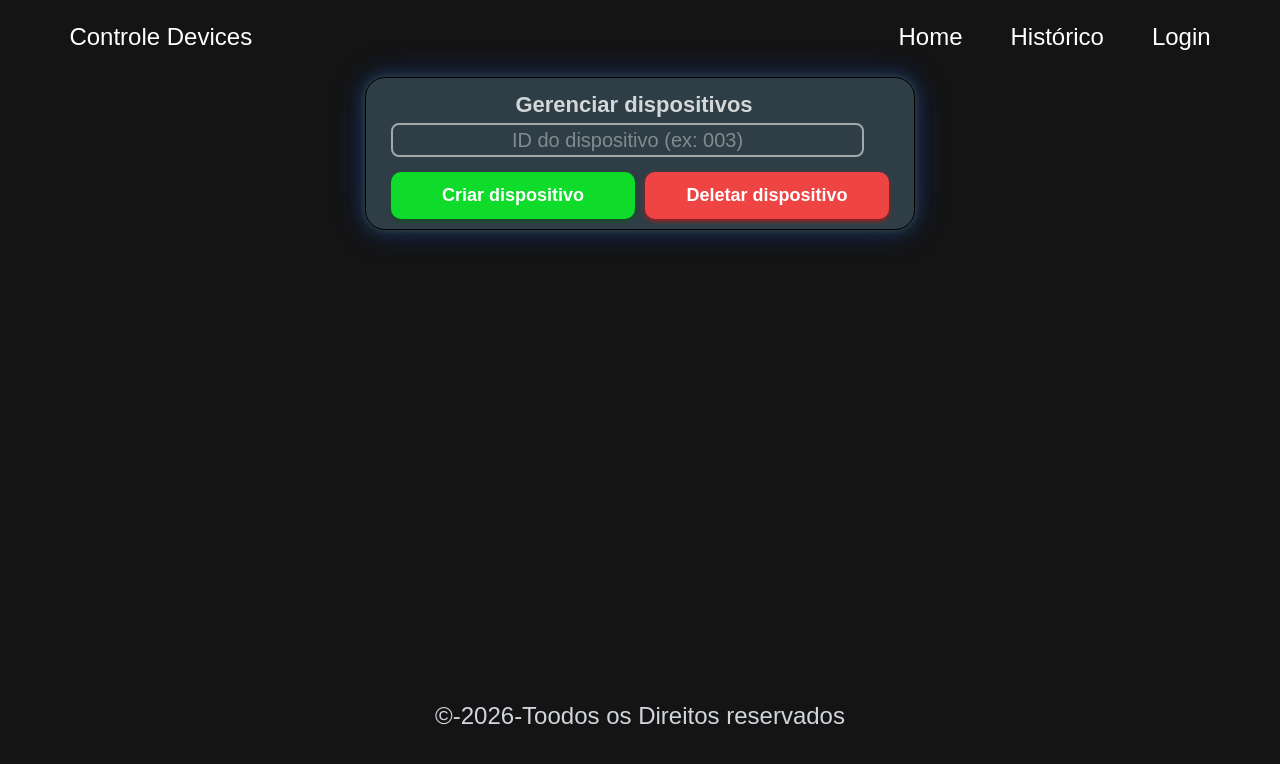
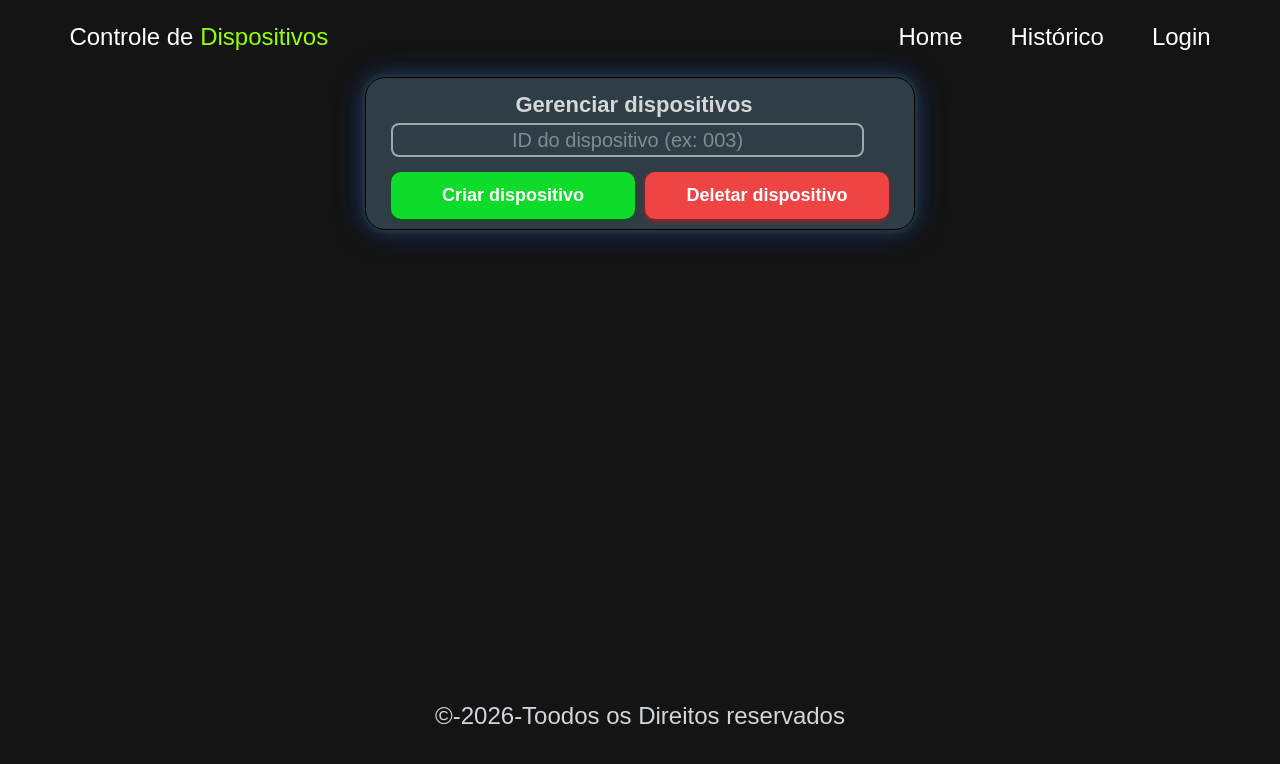
Before and after one commit to Leonardo-Daniel-SC/controle_lampada, a React (Vite) app: page / in a window 1280 px wide. Shown: the top 764 px of the page. Built offline with nearby package versions, Linux system fonts and the light colour scheme.

Commit message:
style: estilização da Header

```diff
--- a/src/components/Header.jsx
+++ b/src/components/Header.jsx
@@ -3,17 +3,17 @@ import { Link } from "react-router-dom"
 const Header = () => {
   return (
     <header className="flex text-white justify-between items-center py-2 px-[5%]">
-      <h1 className="logo">Controle <span className="destaque">Devices</span></h1>
+      <h1 className="logo">Controle de <span className="destaque text-[#95ff00]">Dispositivos</span></h1>
       <nav>
         <ul className="flex list-none items-center gap-8">
           <li>
-            <Link to={"/"} className="text-white text-lg no-underline hover:text-[#95ff00] hover:underline transition-all">Home</Link>
+            <Link to={"/"} className="text-white text-lg no-underline hover:text-[#95ff00] transition-all">Home</Link>
           </li>
           <li>
-            <Link to={""} className="text-white text-lg no-underline hover:text-[#95ff00] hover:underline transition-all">Histórico</Link>
+            <Link to={""} className="text-white text-lg no-underline hover:text-[#95ff00] transition-all">Histórico</Link>
           </li>
           <li>
-            <Link to={""} className="text-white text-lg no-underline hover:text-[#95ff00] hover:underline transition-all">Login</Link>
+            <Link to={""} className="text-white text-lg no-underline hover:text-[#95ff00] transition-all">Login</Link>
           </li>
         </ul>
       </nav>
--- a/src/css/index.css
+++ b/src/css/index.css
@@ -315,6 +315,10 @@ html {
     padding: 10px;
 }
 
+.destaque {
+
+}
+
 @media (max-width: 850px) {
     .container-card {
         width: 100%;
```
